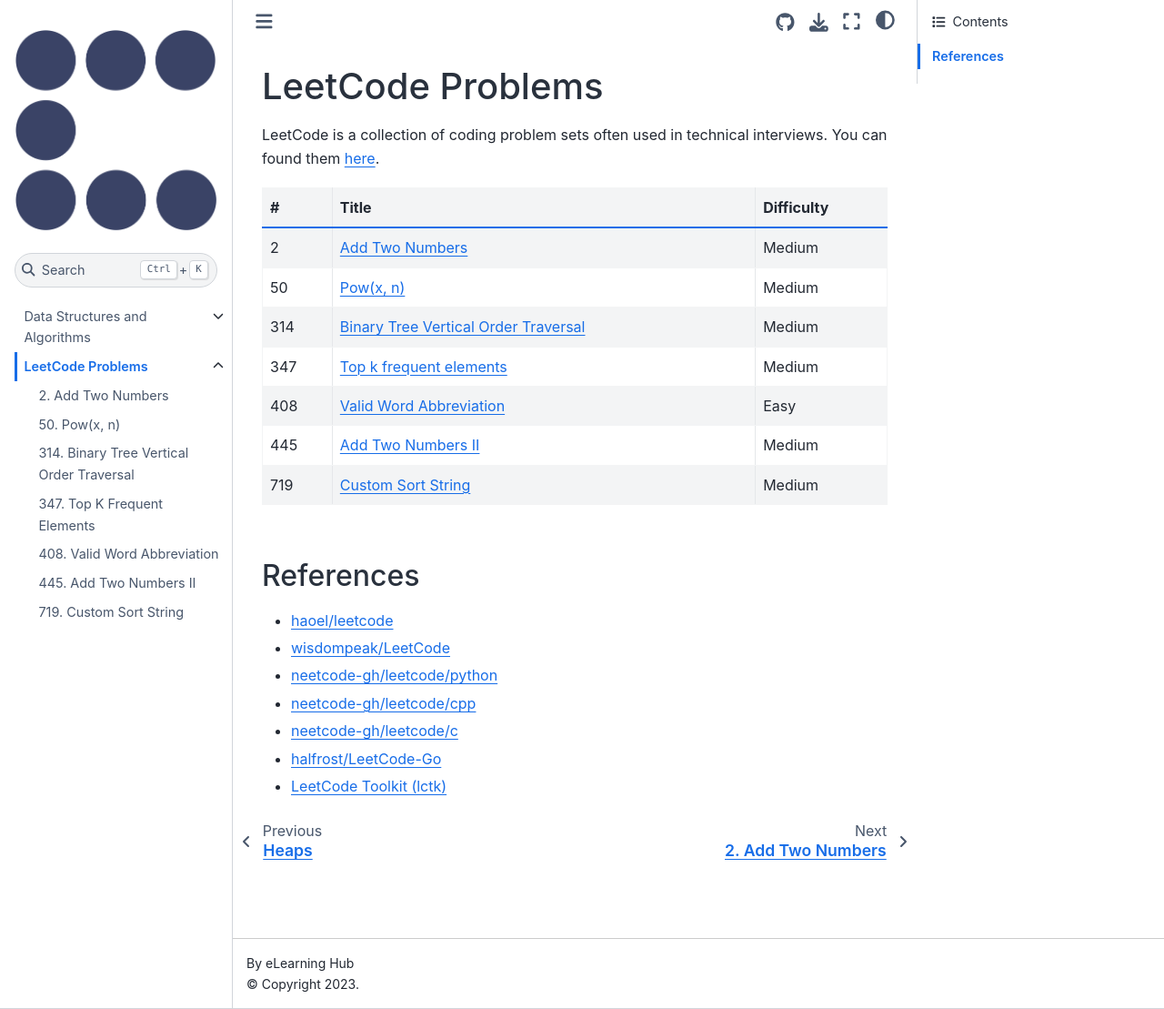
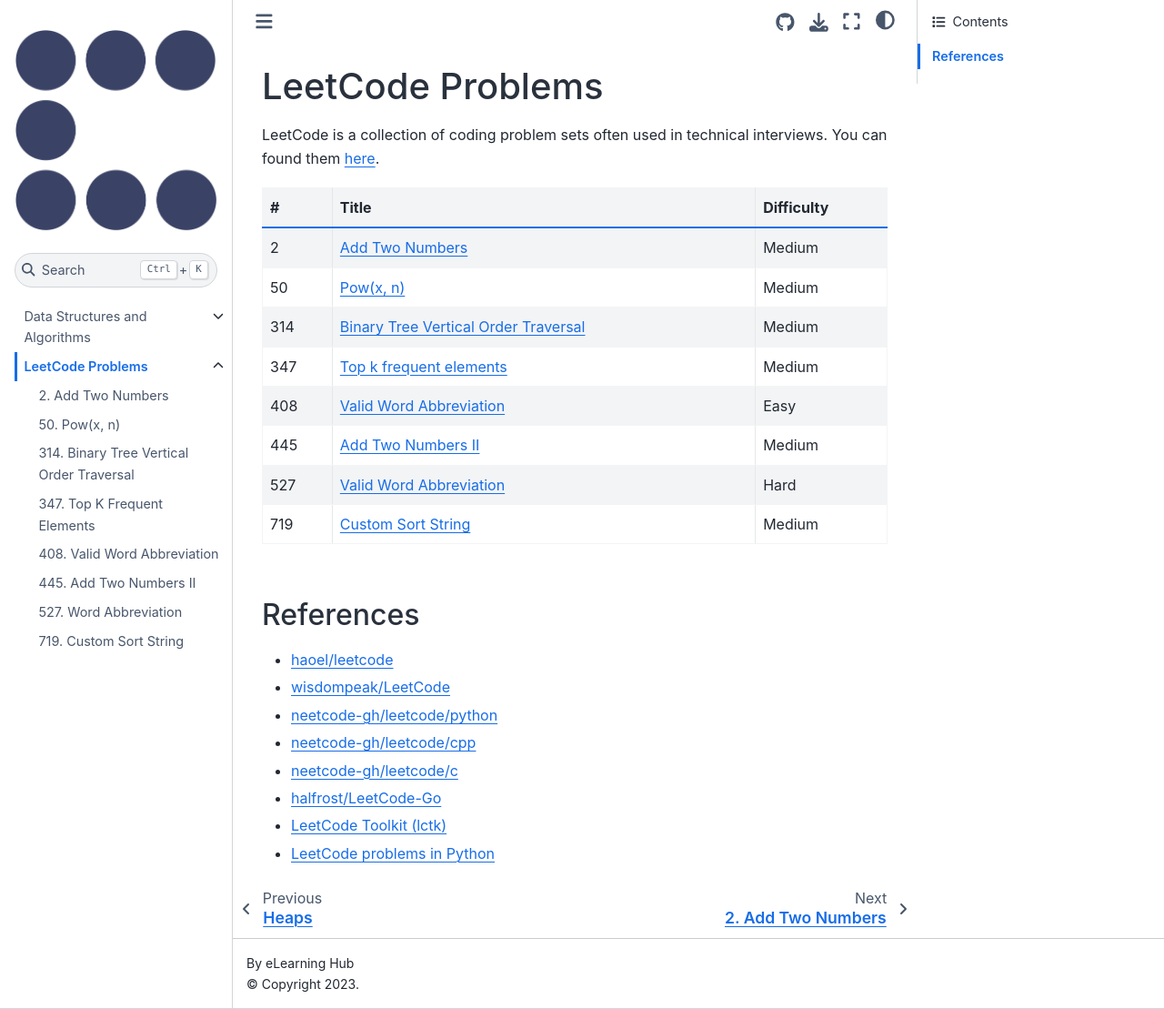
Before and after one commit to eLearningHub/Coding-Book, a Jupyter Book: the page built from leetcode/0000-index.md, in a window 1280 px wide and 1109 px high. Shown: the whole window at 91% size. Built offline with Jupyter Book 1.0.4 settings and Sphinx 7.4.7 and the Sphinx Book theme 1.1.4, drawn with Linux system fonts in a browser that asks for light colours.

Commit message:
0527-word-abbreviation

```diff
--- a/_toc.yml
+++ b/_toc.yml
@@ -13,4 +13,5 @@
   - file: leetcode/0347-top-k-frequent-elements
   - file: leetcode/0408-valid-word-abbreviation
   - file: leetcode/0445-add-two-numbers
+  - file: leetcode/0527-word-abbreviation
   - file: leetcode/0719-custom-sort-string.md
--- a/leetcode/0000-index.md
+++ b/leetcode/0000-index.md
@@ -10,6 +10,7 @@
 |347|[Top k frequent elements](elem-347)|Medium|
 |408|[Valid Word Abbreviation](valid-word)|Easy|
 |445|[Add Two Numbers II](add-two-ii)|Medium|
+|527|[Valid Word Abbreviation](word-abbr)|Hard|
 |719|[Custom Sort String](string-719)|Medium|
 
 ## References
@@ -21,3 +22,4 @@
 * [neetcode-gh/leetcode/c](https://github.com/neetcode-gh/leetcode/tree/main/c)
 * [halfrost/LeetCode-Go](https://github.com/halfrost/LeetCode-Go/tree/master/leetcode)
 * [LeetCode Toolkit (lctk)](https://github.com/chengyutang/lctk)
+* [LeetCode problems in Python](https://github.com/liseyko/CtCI/tree/master/leetcode/problems)
```
